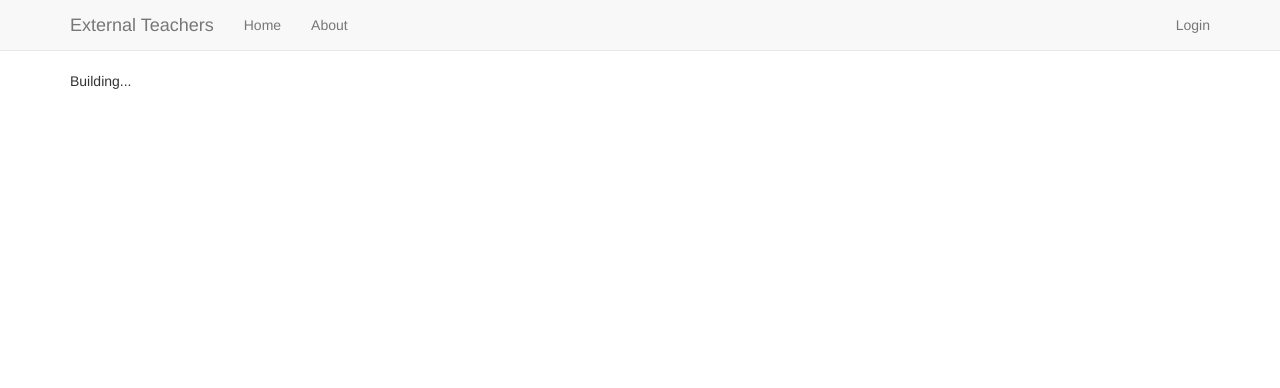
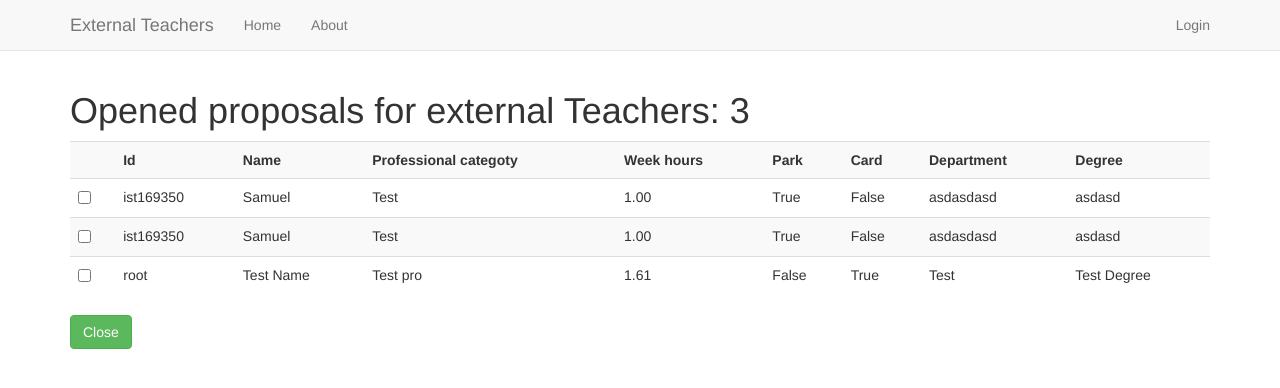
Before and after one commit to joaocmd/manage_external_teachers, a Django app: page /app/sc_opened/ in a window 1280 px wide. Shown: the top 388 px of the page. Run offline with Django 3.2, Linux system fonts and the light colour scheme; data comes from the database, SQL or seed files in the repository; both versions use the stored data as it was after the commit; parts of the project's set-up code (start-up, migrations or seed data) failed here and were passed over; some libraries are stand-ins or nearby versions.

Commit message:
Added checkbox in table in SC opened page and added the button (without any action yet)

```diff
--- a/external_teachers/app/templates/app/dep_prop_new.html
+++ b/external_teachers/app/templates/app/dep_prop_new.html
@@ -1,6 +1,5 @@
 {% extends "app/base.html" %}
 
-{% load bootstrap_tags %}
 {% load app %}
 {% block navbar_dep_active %}
 active
--- a/external_teachers/app/templates/app/sc_opened.html
+++ b/external_teachers/app/templates/app/sc_opened.html
@@ -6,6 +6,45 @@ active
 
 {% block content %}
 
-<p>Building...</p>
+<h1>Opened proposals for external Teachers: {{ external_teachers.count }}</h1>
+<table class="table table-striped">
+	<tr>
+		<th></th>
+		<th>Id</th>
+		<th>Name</th>
+		<th>Professional categoty</th>
+		<th>Week hours</th>
+		<th>Park</th>
+		<th>Card</th>
+		<th>Department</th>
+		<th>Degree</th>
+
+	</tr>
+	{% for external_teacher in external_teachers %}
+	<tr>
+		<td>
+			<div class="input-group">
+				<input type="checkbox"/>
+				</input>
+			</div>
+		<td>{{ external_teacher.user.username }}</td>
+		<td>{{ external_teacher.name }}</td>
+		<td>{{ external_teacher.professional_category }}</td>
+		<td>{{ external_teacher.hours_per_week|floatformat:2 }}</td>
+		<td>{{ external_teacher.park }}</td>
+		<td>{{ external_teacher.card }}</td>
+		<td>{{ external_teacher.department }}</td>
+		<td>{{ external_teacher.degree }}</td>
+
+	</tr>
+	{% endfor %}
+
+</table>
+
+<div class="btn-group">
+	<button type="button" class="btn btn-default btn-success">
+		Close
+	</button>
+</div>
 
 {% endblock %}
--- a/external_teachers/app/views.py
+++ b/external_teachers/app/views.py
@@ -2,13 +2,12 @@
 
 from django.shortcuts import render
 
-from django.http import HttpResponse
+from django.http import HttpResponse, HttpResponseRedirect
 
 from django.contrib.auth.models import User
 from django.contrib.auth import authenticate, login, logout
 
-from app.models import Profile
-from app.models import ExternalTeacherForm
+from app.models import ExternalTeacher, ExternalTeacherForm
 
 import fenix
 
@@ -60,16 +59,10 @@ def user_logout(request):
 	logout(request)
 	return index(request)
 
-def sc(request):
-	context = {}
-	return render(request, 'app/sc.html', context)
+def sc_opened(request):
+	external_teachers = ExternalTeacher.objects.filter(is_closed = False)
 
-def dep(request):
-	context = {}
-	return render(request, 'app/dep.html', context)
-
-def sc_opened(request):
-	context = {}
+	context = {'external_teachers' : external_teachers}
 	return render(request, 'app/sc_opened.html', context)
 
 def sc_closed(request):
```
Also changed, not shown: external_teachers/external_teachers/db.sqlite3.
